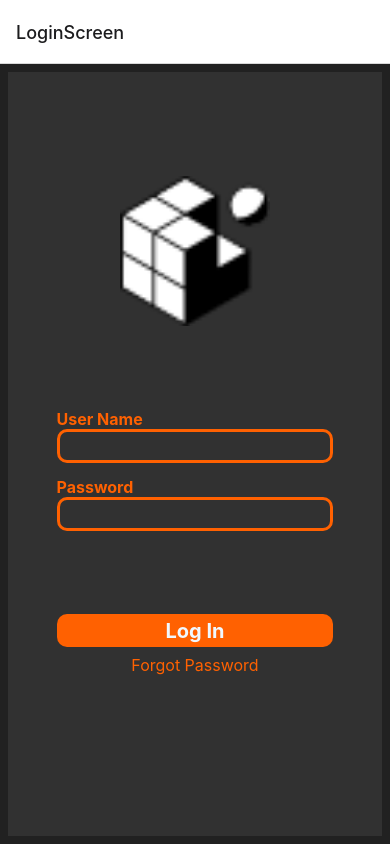
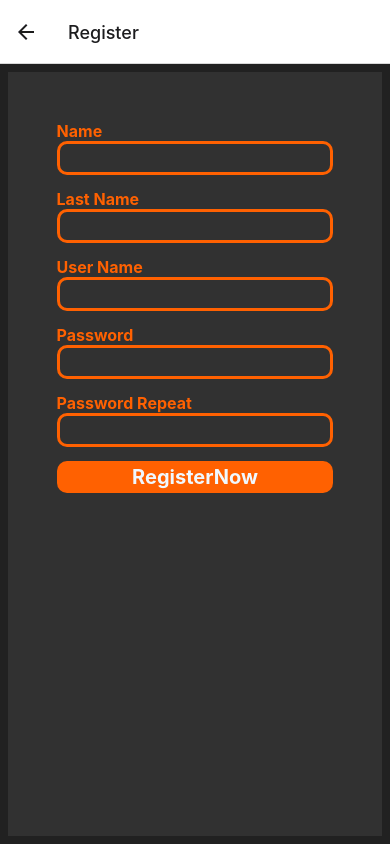
Before and after one commit to mehmetztrk21/VoiceHub-Mobile, a React Native app in the folder VoiceHub-Mobile/: screen /Register in a window 390 px wide. Built offline with nearby package versions, Linux system fonts and the light colour scheme.

Commit message:
I create Register Page & I edit other pages

```diff
--- a/VoiceHub-Mobile/App.js
+++ b/VoiceHub-Mobile/App.js
@@ -6,6 +6,7 @@ import { createStackNavigator } from '@react-navigation/stack';
 import LoginScreen from './pages/LoginScreen';
 import MainScreen from './pages/MainScreen';
 import ForgotMyPassword from './pages/ForgotMyPassword';
+import Register from './pages/Register';
 
 const Stack = createStackNavigator();
 
@@ -15,6 +16,7 @@ function App() {
       <Stack.Navigator>
         <Stack.Screen name="LoginScreen" component={LoginScreen} />
         <Stack.Screen name="MainScreen" component={MainScreen} />
+        <Stack.Screen name="Register" component={Register} />
         <Stack.Screen name="ForgotMyPassword" component={ForgotMyPassword} />
       </Stack.Navigator>
     </NavigationContainer>
--- a/VoiceHub-Mobile/pages/ForgotMyPassword.js
+++ b/VoiceHub-Mobile/pages/ForgotMyPassword.js
@@ -1,5 +1,5 @@
-import { StyleSheet, Text, View, ScrollView, SafeAreaView } from 'react-native';
-import * as React from 'react';
+import { StyleSheet, Text, View, SafeAreaView, TextInput, TouchableOpacity,Image } from 'react-native';
+import React from 'react';
 
 function ForgotMyPassword() {
     const [code, setVerificationCode] = React.useState("");
@@ -11,14 +11,14 @@ function ForgotMyPassword() {
         <SafeAreaView style={styles.container}>
             <View style={styles.content}>
                 <View style={styles.logo}>
-                    <Image source={require("../assets/favicon.png")} style={{ width: 150, height: 150 }} />
+                    <Image source={{uri:"https://cdn-icons-png.flaticon.com/512/891/891399.png"}} style={{ width: 150, height: 150 }} />
                 </View>
 
                 <Text style={styles.Label}>E-Mail Verification Code</Text>
-                <TextInput style={styles.Inputs} value={code} onChangeText={code => setVerificationCode(code)} />
+                <TextInput style={styles.Inputs} value={code} onChangeText={code => setVerificationCode(code)} placeholder={' - - - - - - '}/>
 
                 <TouchableOpacity onPress={() => press()}>
-                    <Text style={styles.ForgotPasswordText}>Forgot Password</Text>
+                    <Text style={styles.CodeButtonText}>Enter Code</Text>
                 </TouchableOpacity>
             </View>
         </SafeAreaView>
@@ -61,4 +61,14 @@ const styles = StyleSheet.create({
         paddingTop: '1.5%',
         paddingLeft: '3%',
     },
+    CodeButtonText: {
+        backgroundColor: '#ff6101',
+        borderRadius: 10,
+        color: 'aliceblue',
+        textAlign: 'center',
+        paddingBottom: '1.5%',
+        paddingTop: '1.5%',
+        fontWeight: 'bold',
+        fontSize: 20,
+    }
 });
--- a/VoiceHub-Mobile/pages/LoginScreen.js
+++ b/VoiceHub-Mobile/pages/LoginScreen.js
@@ -19,10 +19,14 @@ function LoginScreen(props) {
 
     }
 
+    function register() {
+        props.navigation.navigate('Register');
+        console.log("Go to register page");
+    }
+
     function forgot() {
         props.navigation.navigate('ForgotMyPassword');
         console.log("Go to forgot my password page");
-        //go to (I forgot my password)'s page
     }
 
     return (
@@ -42,7 +46,11 @@ function LoginScreen(props) {
 
 
                 <TouchableOpacity onPress={() => login()}>
-                    <Text style={styles.LogInText}>Log In</Text>
+                    <Text style={styles.ButtonText}>Log In</Text>
+                </TouchableOpacity>
+
+                <TouchableOpacity onPress={() => register()}>
+                    <Text style={styles.ButtonText}>Register</Text>
                 </TouchableOpacity>
 
                 <TouchableOpacity onPress={() => forgot()}>
@@ -89,16 +97,16 @@ const styles = StyleSheet.create({
         paddingTop: '1.5%',
         paddingLeft: '3%',
     },
-    LogInText: {
+    ButtonText: {
         backgroundColor: '#ff6101',
         borderRadius: 10,
         color: 'aliceblue',
         textAlign: 'center',
-        marginTop: '25%',
         paddingBottom: '1.5%',
         paddingTop: '1.5%',
         fontWeight: 'bold',
         fontSize: 20,
+        marginBottom: '5%',
     },
     ForgotPasswordText: {
         color: '#ff6101',
--- /dev/null
+++ b/VoiceHub-Mobile/pages/Register.js
@@ -0,0 +1,115 @@
+import React from 'react';
+import { StyleSheet, Text, View, SafeAreaView, TextInput, TouchableOpacity } from 'react-native';
+
+
+function Register(props) {
+    const [yourName, setName] = React.useState("");
+    const [lastName, setLastName] = React.useState("");
+    const [username, setUserName] = React.useState("");
+    const [password1, setPassword1] = React.useState("");
+    const [password2, setPassword2] = React.useState("");
+
+    function RegisterNow(){
+        if (yourName != "" && lastName!="" && username != "" && password1 != "" && password2!="") {
+            if(password1==password2){
+                if(password1.length>=8){
+                    console.log("go to main page");
+                    props.navigation.navigate('MainScreen');
+                }
+                else{
+                    console.log("Şifreniz Çok Kısa!");
+                }
+            }
+            else{
+                console.log("Şifreler Uyuşmuyor!");
+            }
+        }
+        else {
+            console.log("Bos Birakmayiniz!");
+            //I read alert function
+        }
+    }
+return (
+    <SafeAreaView style={styles.container}>
+
+        <View style={styles.content}>
+
+            <Text style={styles.Label}>Name</Text>
+            <TextInput style={styles.Inputs} value={yourName} onChangeText={yourName => setName(yourName)} />
+
+            <Text style={styles.Label}>Last Name</Text>
+            <TextInput style={styles.Inputs} value={lastName} onChangeText={lastName => setLastName(lastName)} />
+
+            <Text style={styles.Label}>User Name</Text>
+            <TextInput style={styles.Inputs} value={username} onChangeText={username => setUserName(username)} />
+
+            <Text style={styles.Label}>Password</Text>
+            <TextInput style={styles.Inputs} keyboardType={'visible-password'} value={password1} onChangeText={password1 => setPassword1(password1)} />
+
+            <Text style={styles.Label}>Password Repeat</Text>
+            <TextInput style={styles.Inputs} keyboardType={'visible-password'} value={password2} onChangeText={password2 => setPassword2(password2)} />
+
+
+            <TouchableOpacity onPress={() => RegisterNow()}>
+                <Text style={styles.ButtonText}>RegisterNow</Text>
+            </TouchableOpacity>
+        </View>
+
+    </SafeAreaView>
+);
+}
+export default Register;
+
+const styles = StyleSheet.create({
+container: {
+    backgroundColor: '#212121',
+    flex: 1,
+
+},
+content: {
+    backgroundColor: '#313131',
+    flex: 1,
+    margin: "2%",
+    padding: "12.5%"
+},
+logo: {
+    textAlignVertical: 'center',
+    marginBottom: '30%',
+    marginTop: '20%',
+    alignItems: 'center'
+},
+Label: {
+    color: '#ff6101',
+    fontWeight: 'bold',
+    fontSize: 16,
+},
+Inputs: {
+    borderColor: '#ff6101',
+    color: '#ff6101',
+    fontSize: 16,
+    borderWidth: 3,
+    borderRadius: 10,
+    marginBottom: '5%',
+    paddingBottom: '1.5%',
+    paddingTop: '1.5%',
+    paddingLeft: '3%',
+},
+ButtonText: {
+    backgroundColor: '#ff6101',
+    borderRadius: 10,
+    color: 'aliceblue',
+    textAlign: 'center',
+    paddingBottom: '1.5%',
+    paddingTop: '1.5%',
+    fontWeight: 'bold',
+    fontSize: 20,
+    marginBottom: '5%',
+},
+ForgotPasswordText: {
+    color: '#ff6101',
+    textAlign: 'center',
+    paddingBottom: '1.5%',
+    marginTop: '3%',
+    fontSize: 16,
+}
+});
```
